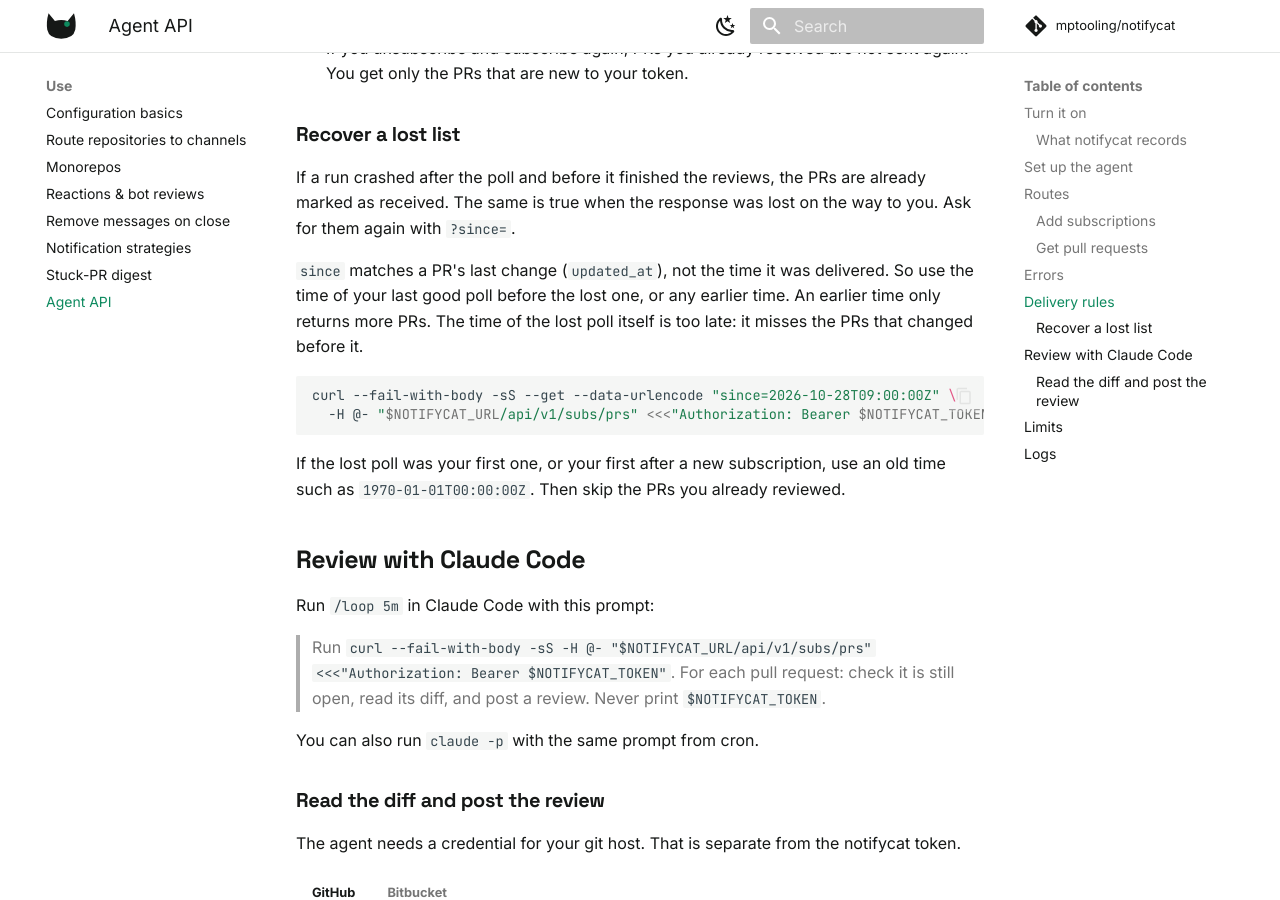
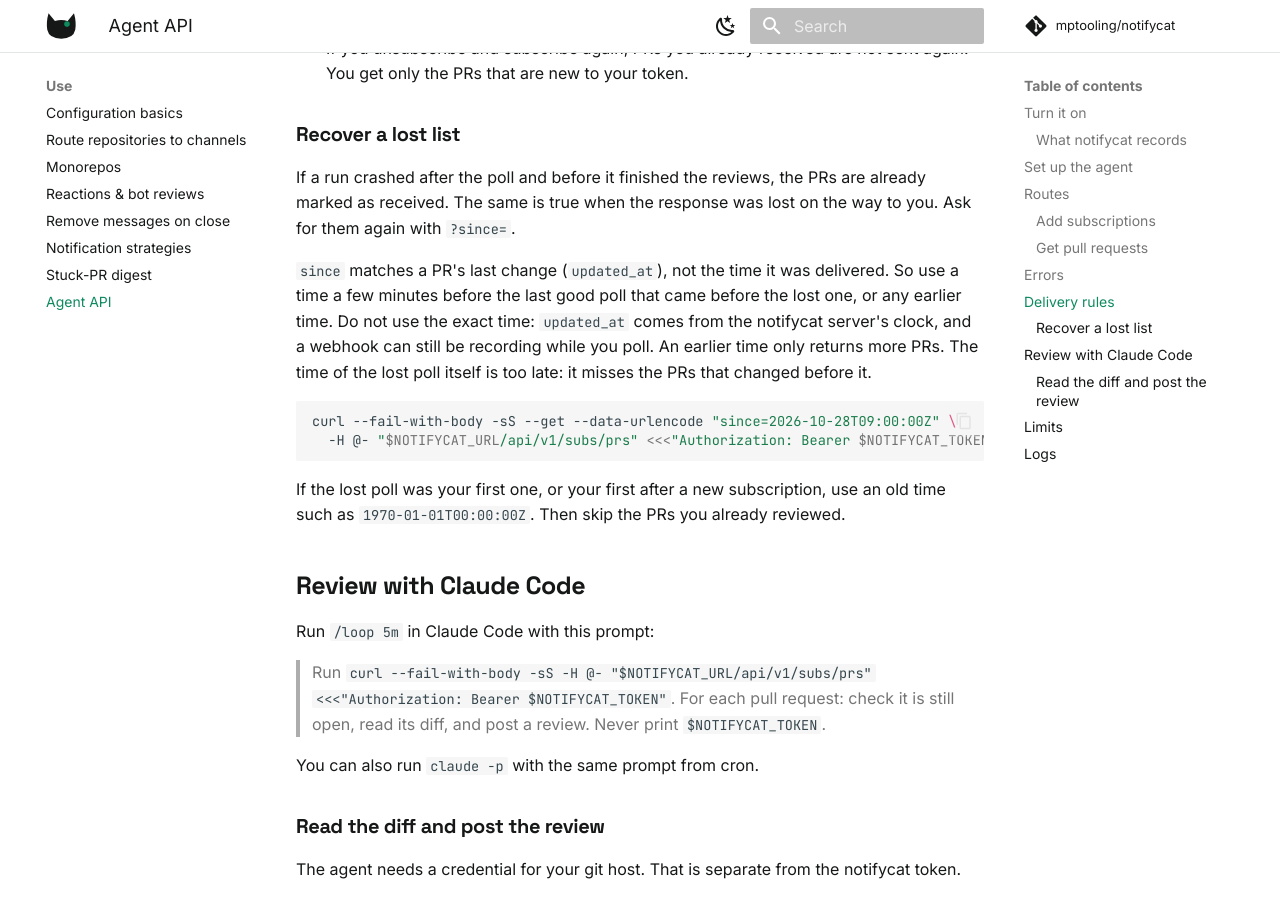
Before and after one commit to mptooling/notifycat, an MkDocs documentation site: the page built from docs/agent-api.md, in a window 1280 px wide and 900 px high, scrolled down 5130 px. Built offline with MkDocs 1.6.1 and Material for MkDocs 9.7.7, drawn with Linux system fonts in a browser that asks for light colours; comment, search, counter and statistics services are not loaded; some of the changed text lies outside the part shown.

Commit message:
docs(feed): margin for lost-list recovery and the unknown repository example

````diff
--- a/docs/agent-api.md
+++ b/docs/agent-api.md
@@ -76,12 +76,12 @@ The body is `{"repositories":["acme/api","acme/web"]}`. Use `["*"]` to subscribe
 - Names are lower-cased and de-duplicated. A repository you already follow is kept.
 - An empty or missing list, unknown fields, or invalid JSON give `400 invalid_body`.
 - A repository that is not in your `mappings:` gives `400` with the list of unknown names. Nothing is added.
-- An org tier such as `acme/*` cannot be subscribed to. It gives `400 unknown_repository`. Use `*` for all repositories, or list them.
 
     ```json
     {"error":"unknown_repository","repositories":["acme/unknown"]}
     ```
 
+- An org tier such as `acme/*` cannot be subscribed to. It gives `400 unknown_repository`. Use `*` for all repositories, or list them.
 - More than 200 subscriptions for one token gives `400 too_many_subscriptions`. Nothing is added. Repositories you already follow do not count.
 - The body can be at most 16 KiB.
 
@@ -160,7 +160,7 @@ A path that is not a feed route gets the plain-text 404 or 405 of the Go HTTP se
 
 If a run crashed after the poll and before it finished the reviews, the PRs are already marked as received. The same is true when the response was lost on the way to you. Ask for them again with `?since=`.
 
-`since` matches a PR's last change (`updated_at`), not the time it was delivered. So use the time of your last good poll before the lost one, or any earlier time. An earlier time only returns more PRs. The time of the lost poll itself is too late: it misses the PRs that changed before it.
+`since` matches a PR's last change (`updated_at`), not the time it was delivered. So use a time a few minutes before the last good poll that came before the lost one, or any earlier time. Do not use the exact time: `updated_at` comes from the notifycat server's clock, and a webhook can still be recording while you poll. An earlier time only returns more PRs. The time of the lost poll itself is too late: it misses the PRs that changed before it.
 
 ```sh
 curl --fail-with-body -sS --get --data-urlencode "since=2026-10-28T09:00:00Z" \
````
Also changed, not shown: docs/superpowers/specs/2026-10-27-agent-pr-feed-design.md (+1 -1 lines).
